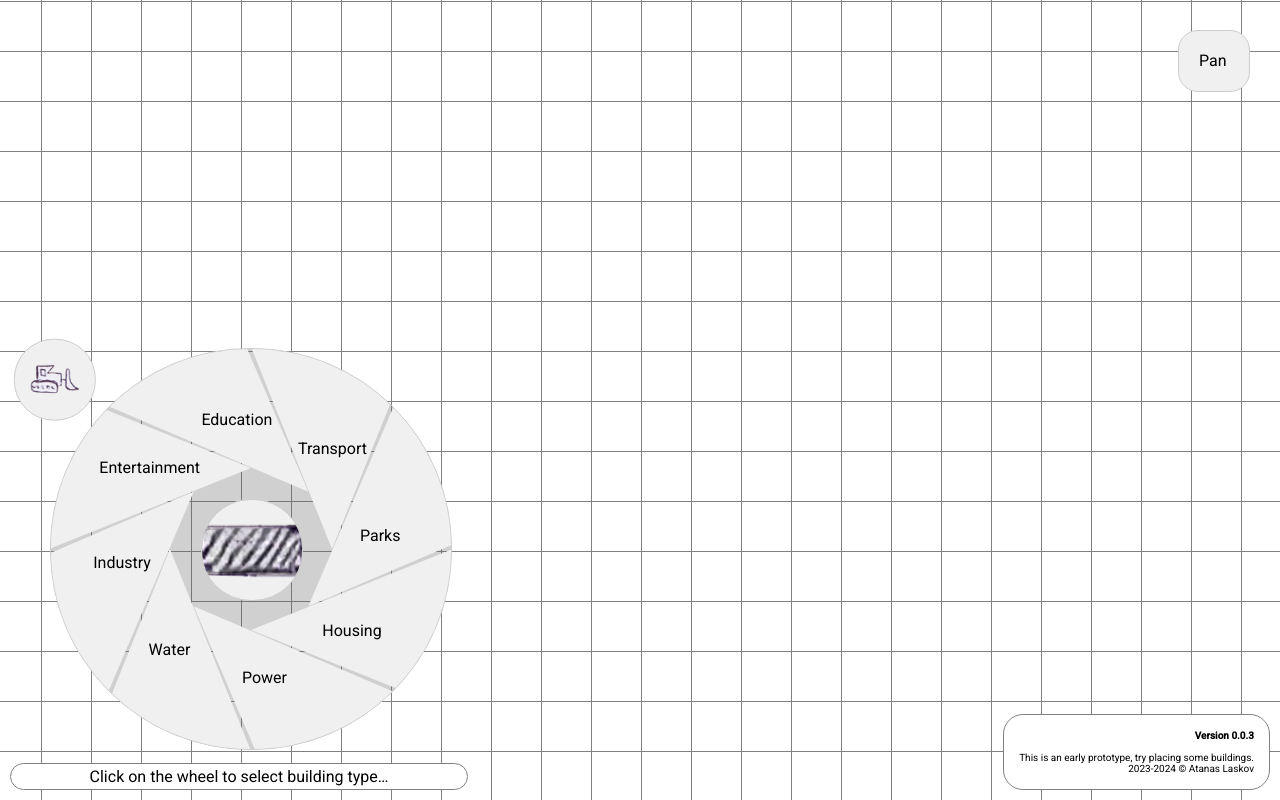
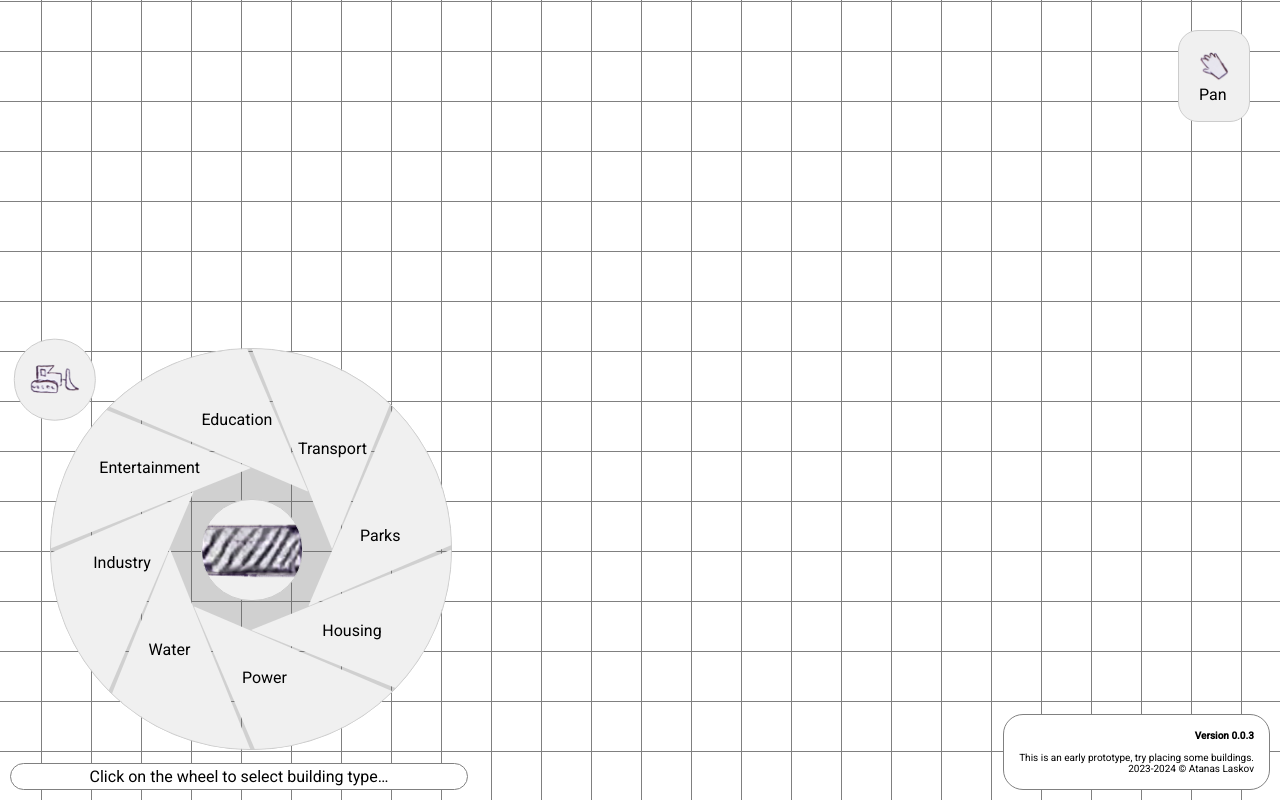
Before and after one commit to latanas/city-client, an Angular app: page / in a window 1280 px wide. Built offline with nearby package versions, Linux system fonts and the light colour scheme.

Commit message:
Add pan icon.

```diff
--- a/src/component/navigation-menu.component.html
+++ b/src/component/navigation-menu.component.html
@@ -1,5 +1,8 @@
 <div class="navigation_menu" [class.navigation_command_enabled]="navigationPanEnabled">
-    <span (click)="panButtonClicked()">Pan</span>
+    <p (click)="panButtonClicked()" >
+        <span class="icon_sprite icon_sprite_pan"></span>
+        Pan
+    </p>
     <!--<span>Zoom +</span>
     <span>Zoom -</span>
     <span>Help</span>-->
--- a/src/component/navigation-menu.component.scss
+++ b/src/component/navigation-menu.component.scss
@@ -1,4 +1,3 @@
-
 .navigation_menu {
     position: fixed;
     top: 20px;
@@ -6,7 +5,7 @@
 
     display: block;
     width: 50px;
-    height: 40px;
+    height: 70px;
 
     margin: 10px;
     padding: 10px;
@@ -17,7 +16,7 @@
     border-radius: 20px;
 }
 
-.navigation_menu span {
+.navigation_menu p {
     display: inline-block;
     margin: 5px;
     padding: 5px;
@@ -27,7 +26,7 @@
     cursor: pointer;
 }
 
-.navigation_menu span:hover {
+.navigation_menu p:hover {
     background-color: #6957aa;
 }
 
--- a/src/styles.scss
+++ b/src/styles.scss
@@ -32,14 +32,25 @@ body {
 
 .top_menu span {
     display: inline-block;
-    margin: 5px;
-    padding: 5px;
 
     border-radius: 10px;
-
     cursor: pointer;
 }
 
 .top_menu span:hover {
     background-color: #6957aa;
 }
+
+.icon_sprite {
+    display: inline-block;
+    width: 30px;
+    height: 30px;
+
+    background-image: url(asset/IconSprites.png);
+    background-repeat: no-repeat;
+    background-size: auto 30px;
+}
+
+.icon_sprite_pan {
+    background-position: 0px 0px;
+}
```
Also changed, not shown: src/asset/IconSprites.png (added).
